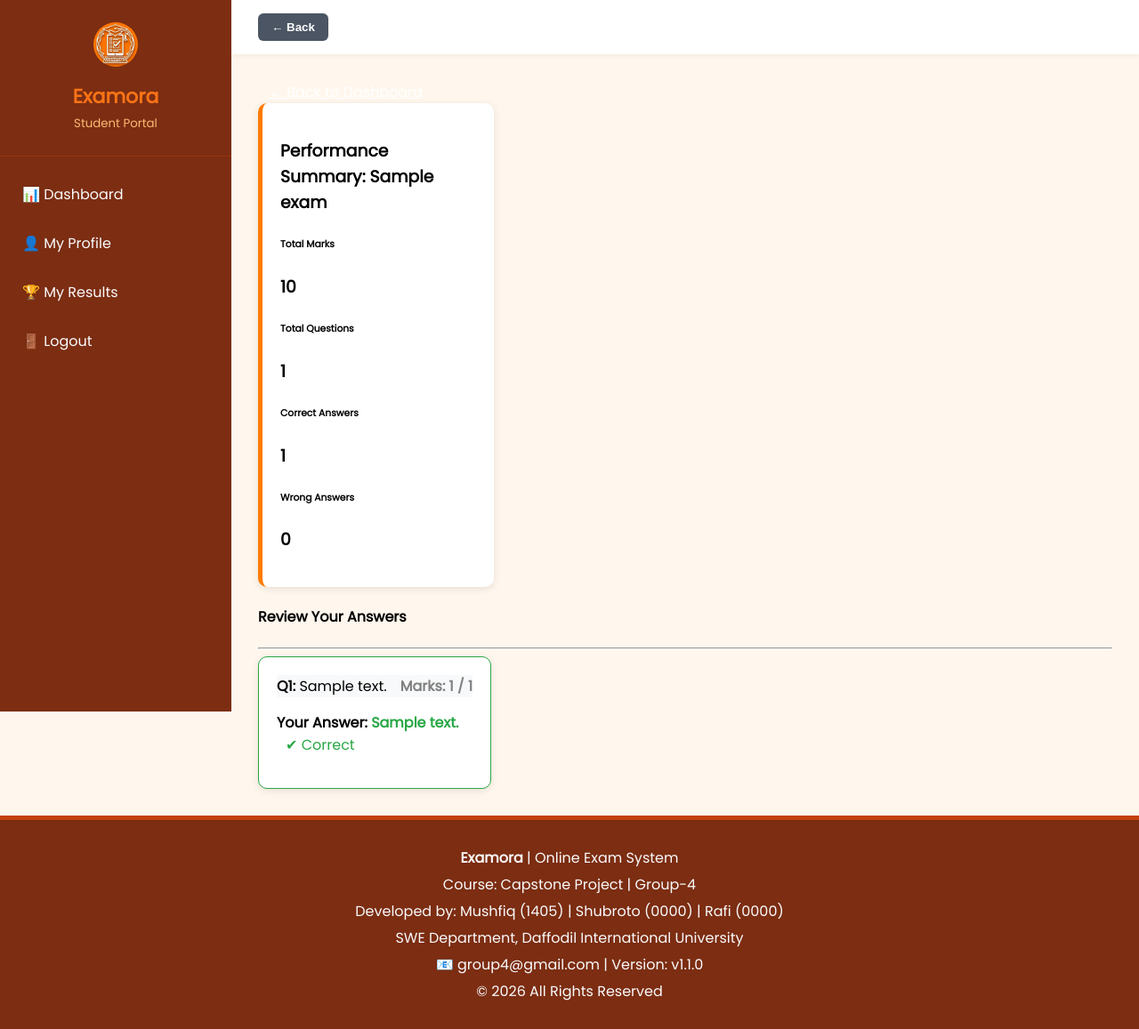
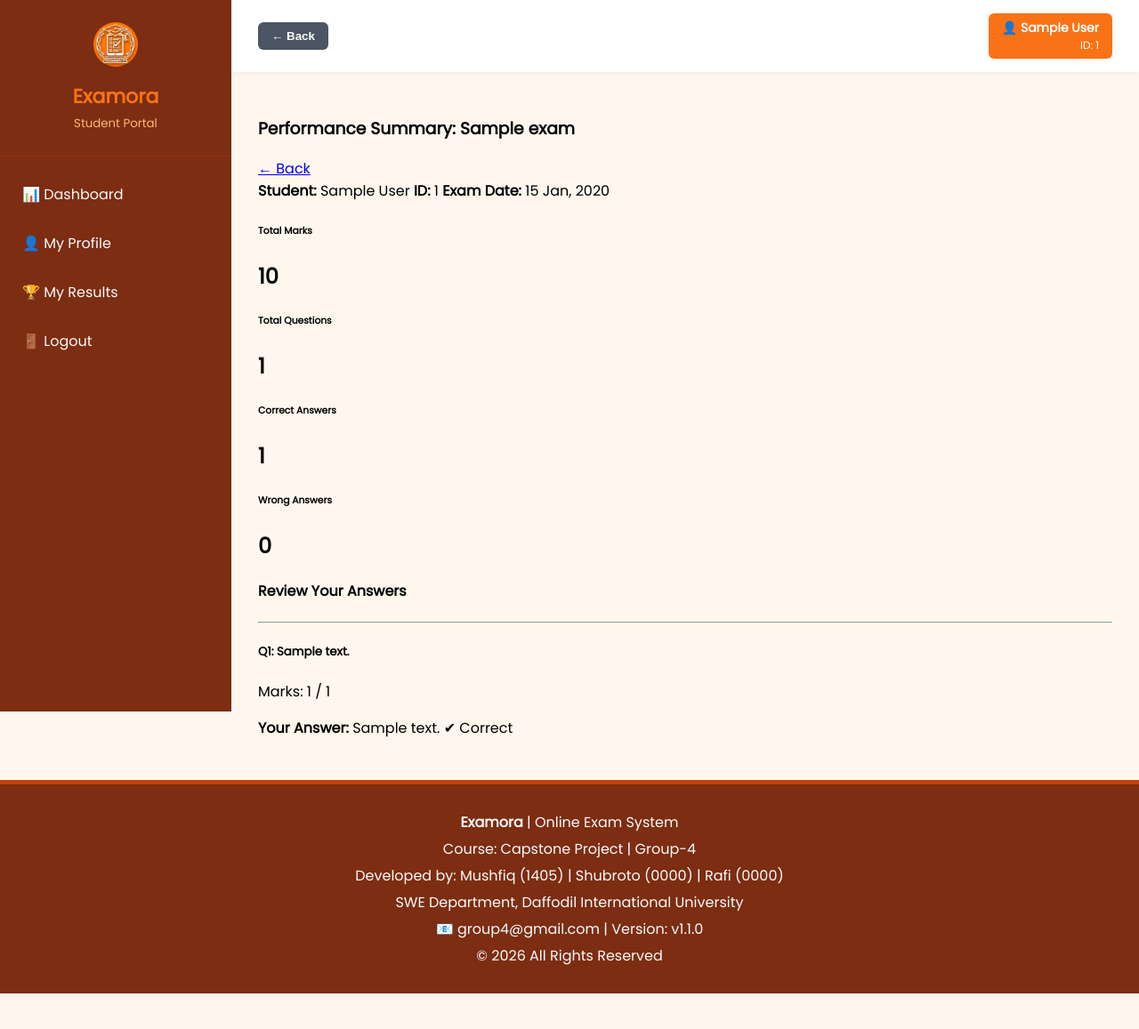
Before and after one commit to Mushfiqur00/online-exam-system, a Flask app: page /result-details/1 in a window 1280 px wide. Shown: the whole page at 89% size. After the commit the page ends 1117 px from the top, so only its background shows below. Run offline with Flask 3, Linux system fonts and the light colour scheme; the visitor is signed in with stand-in values (Sample User, id 1); tables that the repository leaves empty hold one stand-in row (values such as "Sample post").

Commit message:
fixing result design

```diff
--- a/app.py
+++ b/app.py
@@ -716,21 +716,26 @@ def my_results():
 
 @app.route("/result-details/<int:exam_id>")
 def result_details(exam_id):
-    if "student_id" not in session: return redirect("/")
+    if "student_id" not in session:
+        return redirect("/")
+
     student_id = session["student_id"]
+    student = Student.query.get(student_id) # লেআউটের জন্য স্টুডেন্ট ডাটা
 
     result = Result.query.filter_by(student_id=student_id, exam_id=exam_id).first()
-    exam = Exam.query.get(exam_id)
+    exam = Exam.query.get_or_404(exam_id)
 
-    if not result or not exam.is_published:
-        return "<h3 style='text-align:center; margin-top:50px; color:red;'>Result not published yet by Admin. Please wait!</h3>"
+    if not result:
+        flash("Result not found!")
+        return redirect("/student-dashboard")
 
-    answers = db.session.query(StudentAnswer, Question).join(Question, StudentAnswer.question_id == Question.id).filter(
+    answers = db.session.query(StudentAnswer, Question).join(
+        Question, StudentAnswer.question_id == Question.id
+    ).filter(
         StudentAnswer.student_id == student_id,
         StudentAnswer.exam_id == exam_id
     ).all()
 
-    # 🔥 সঠিক এবং ভুল উত্তরের হিসাব বের করা হচ্ছে
     total_questions = len(answers)
     correct_count = sum(1 for ans, q in answers if ans.is_correct)
     wrong_count = total_questions - correct_count
@@ -739,6 +744,7 @@ def result_details(exam_id):
                            answers=answers,
                            result=result,
                            exam=exam,
+                           student=student,
                            total_questions=total_questions,
                            correct_count=correct_count,
                            wrong_count=wrong_count)
--- /dev/null
+++ b/init_db.py
@@ -0,0 +1,5 @@
+from app import app, db
+
+with app.app_context():
+    db.create_all()
+    print("Database columns updated successfully!")
--- a/templates/result_details.html
+++ b/templates/result_details.html
@@ -1,81 +1,82 @@
 {% extends "student_layout.html" %}
 {% block body %}
-<div class="container mt-4">
-    <a href="/student-dashboard" class="btn btn-secondary mb-3">&larr; Back to Dashboard</a>
 
-    <div class="card mb-4 shadow-sm" style="border-left: 5px solid #ff7b00;">
-        <div class="card-body">
-            <h3 class="mb-4">Performance Summary: {{ exam.title }}</h3>
+<div class="result-container">
 
-            <div class="row text-center">
-                <div class="col-md-3 col-6 mb-2">
-                    <div class="p-3 bg-light border rounded">
-                        <h6 class="text-primary mb-1">Total Marks</h6>
-                        <h3 class="mb-0"><strong>{{ result.score }}</strong></h3>
-                    </div>
-                </div>
-                <div class="col-md-3 col-6 mb-2">
-                    <div class="p-3 bg-light border rounded">
-                        <h6 class="text-info mb-1">Total Questions</h6>
-                        <h3 class="mb-0"><strong>{{ total_questions }}</strong></h3>
-                    </div>
-                </div>
-                <div class="col-md-3 col-6 mb-2">
-                    <div class="p-3 bg-light border rounded">
-                        <h6 class="text-success mb-1">Correct Answers</h6>
-                        <h3 class="mb-0"><strong>{{ correct_count }}</strong></h3>
-                    </div>
-                </div>
-                <div class="col-md-3 col-6 mb-2">
-                    <div class="p-3 bg-light border rounded">
-                        <h6 class="text-danger mb-1">Wrong Answers</h6>
-                        <h3 class="mb-0"><strong>{{ wrong_count }}</strong></h3>
-                    </div>
-                </div>
-            </div>
+    <div class="result-header">
+        <h3>Performance Summary: {{ exam.title }}</h3>
+        <a href="/my-results" class="btn-back">&larr; Back</a>
+    </div>
+
+    <div class="student-info-bar">
+        <span><strong>Student:</strong> {{ student.name }}</span>
+        <span><strong>ID:</strong> {{ student.student_id }}</span>
+        <span>
+            <strong>Exam Date:</strong>
+            {% if result.date_submitted %}
+            {{ result.date_submitted.strftime('%d %b, %Y') }}
+            {% else %}
+            N/A
+            {% endif %}
+        </span>
+    </div>
+
+    <div class="summary-grid">
+        <div class="summary-card border-orange">
+            <h6>Total Marks</h6>
+            <h2>{{ result.score }}</h2>
+        </div>
+        <div class="summary-card border-blue">
+            <h6>Total Questions</h6>
+            <h2>{{ total_questions }}</h2>
+        </div>
+        <div class="summary-card border-green">
+            <h6>Correct Answers</h6>
+            <h2>{{ correct_count }}</h2>
+        </div>
+        <div class="summary-card border-red">
+            <h6>Wrong Answers</h6>
+            <h2>{{ wrong_count }}</h2>
         </div>
     </div>
 
-    <h4 class="mb-3">Review Your Answers</h4>
-    <hr>
+    <h4 class="section-title">Review Your Answers</h4>
+    <hr class="divider">
 
     {% for ans, q in answers %}
-    <div class="card mb-3" style="border: 1px solid {% if ans.is_correct %}#28a745{% else %}#dc3545{% endif %};">
+    <div class="review-card {% if ans.is_correct %}correct-border{% else %}incorrect-border{% endif %}">
 
-        <div class="card-header" style="background-color: #f8f9fa;">
-            <strong>Q{{ loop.index }}:</strong> {{ q.question_text }}
-            <span style="float: right; font-weight: bold; color: gray;">
-                Marks: {{ ans.marks_obtained }} / {{ q.marks }}
-            </span>
+        <div class="review-card-header">
+            <h5><strong>Q{{ loop.index }}:</strong> {{ q.question_text }}</h5>
+            <span class="marks-badge">Marks: {{ ans.marks_obtained }} / {{ q.marks }}</span>
         </div>
 
-        <div class="card-body">
-            <p style="font-size: 16px;">
+        <div class="review-content">
+            <p>
                 <strong>Your Answer:</strong>
-                <span style="color: {% if ans.is_correct %}#28a745{% else %}#dc3545{% endif %}; font-weight: bold;">
+                <span class="{% if ans.is_correct %}text-correct{% else %}text-incorrect{% endif %}">
                     {{ ans.user_answer if ans.user_answer else 'Not Answered' }}
                 </span>
 
                 {% if ans.is_correct %}
-                <span style="color: #28a745; margin-left: 10px;">&#10004; Correct</span>
+                <span class="status-icon text-correct">✔ Correct</span>
                 {% else %}
-                <span style="color: #dc3545; margin-left: 10px;">&#10008; Incorrect</span>
+                <span class="status-icon text-incorrect">✘ Incorrect</span>
                 {% endif %}
             </p>
 
             {% if not ans.is_correct %}
-            <p class="mb-0" style="font-size: 16px;">
+            <p class="correct-ans-row">
                 <strong>Correct Answer:</strong>
-                <span style="color: #28a745; font-weight: bold;">{{ q.correct_answer }}</span>
+                <span class="text-correct">{{ q.correct_answer }}</span>
             </p>
             {% endif %}
         </div>
-
     </div>
     {% else %}
-    <div class="alert alert-warning text-center">
-        No answers found. (Note: Only exams submitted <strong>after</strong> the recent update will display detailed
-        answers here).
+    <div
+        style="background: #fef3c7; color: #92400e; padding: 20px; border-radius: 8px; text-align: center; font-weight: bold;">
+        No answers found for this exam.
     </div>
     {% endfor %}
 
```
Also changed, not shown: models.py (+5 -3 lines).
